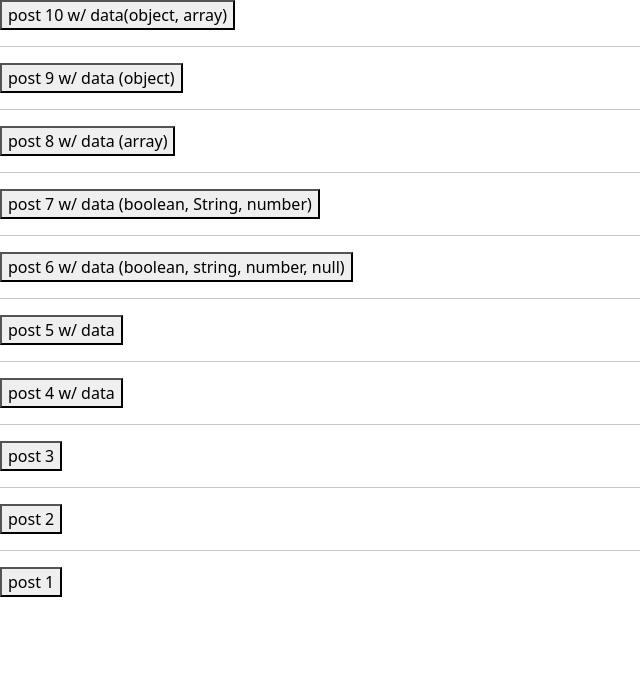
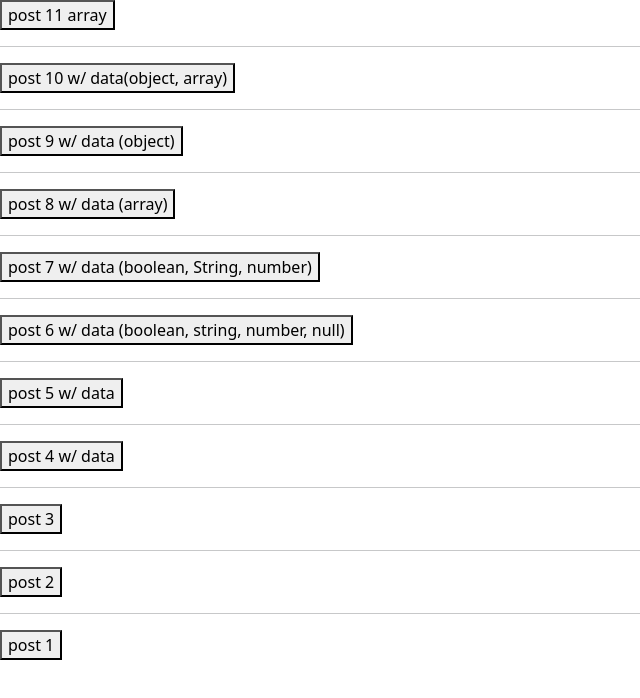
Before and after one commit to sebaek/react-20250630, a React (Vite) app: page / in a window 1280 px wide. Shown: the top 698 px of the page, without its empty margins (0-640 px from the left). Built offline with nearby package versions, Linux system fonts and the light colour scheme.

Commit message:
array 보내기

```diff
--- a/src/App54.jsx
+++ b/src/App54.jsx
@@ -78,8 +78,14 @@ function App54(props) {
     });
   }
 
+  function handleButton11Click() {
+    axios.post("/api/main29/sub11", ["java", "boot", "spring"]);
+  }
+
   return (
     <div>
+      <button onClick={handleButton11Click}>post 11 array</button>
+      <hr />
       <button onClick={handleButton10Click}>
         post 10 w/ data(object, array)
       </button>
```
